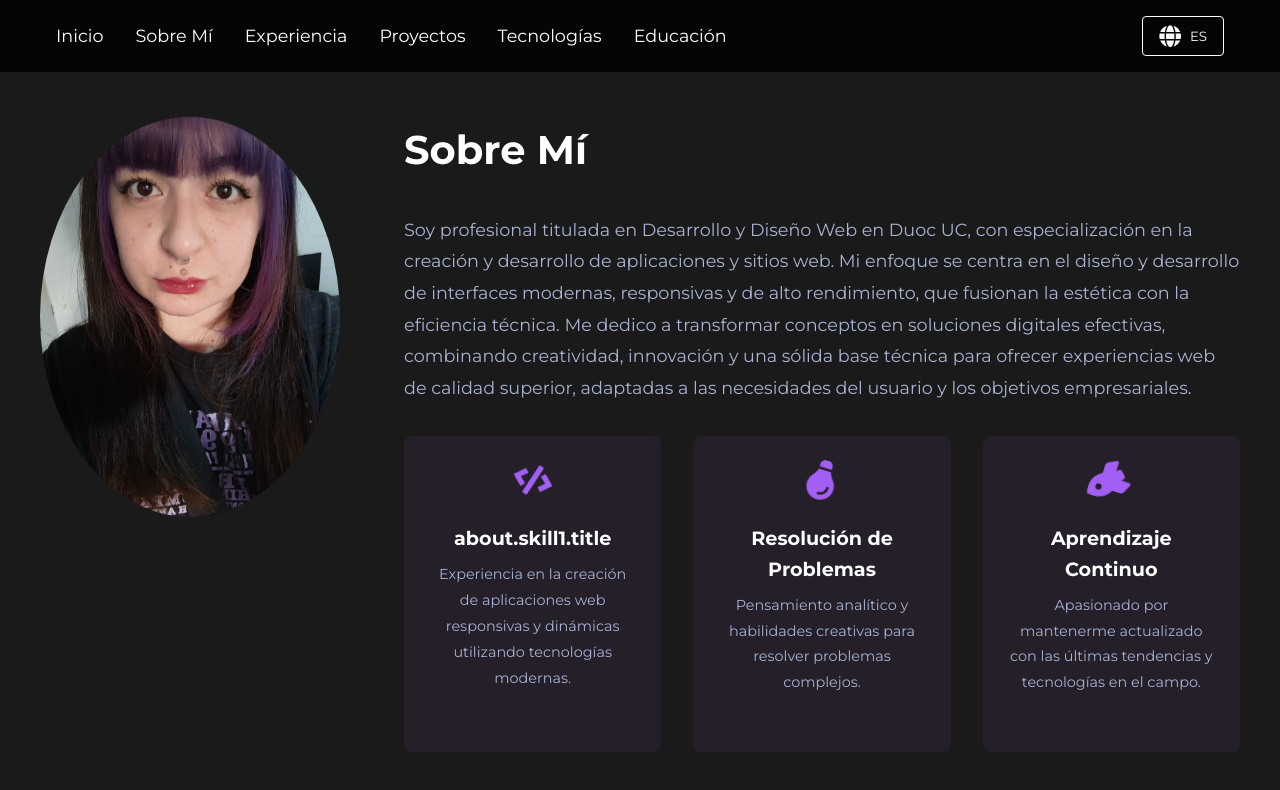
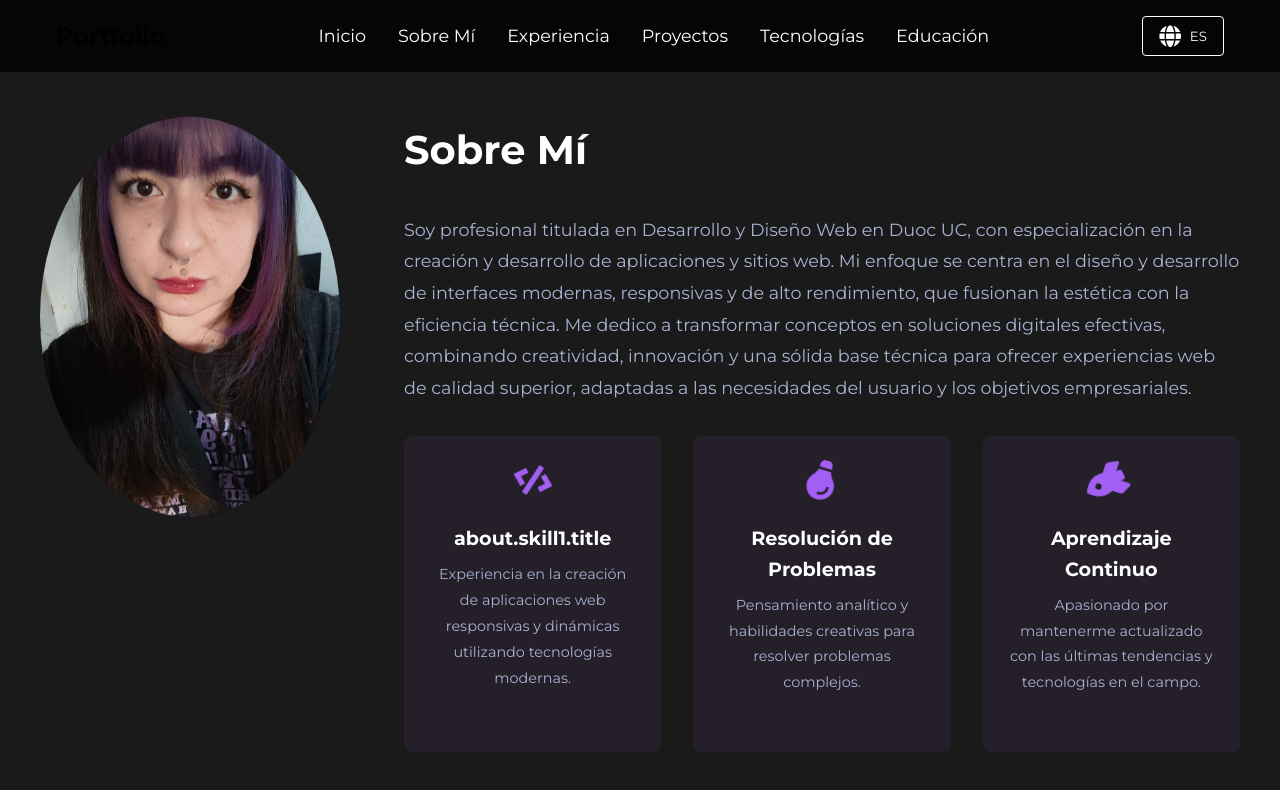
Before and after one commit to AmeliaSimone/portfolio, a Next.js app: page /about in a window 1280 px wide. Shown: the top 790 px of the page. Built offline with nearby package versions, Linux system fonts and the light colour scheme.

Commit message:
Mejoras 4 ahora si que si

```diff
--- a/components/header/header.module.scss
+++ b/components/header/header.module.scss
@@ -25,7 +25,7 @@
     .logo {
       font-size: 1.5rem;
       font-weight: bold;
-      color: white; // Cambié a blanco para mejorar la visibilidad
+      color: rgb(0, 0, 0); // Cambié a blanco para mejorar la visibilidad
       text-decoration: none;
       transition: transform 0.3s ease;
       z-index: 1001;
--- a/components/header/header.tsx
+++ b/components/header/header.tsx
@@ -40,7 +40,9 @@ export function Header() {
   return (
     <header className={`${styles.header} ${isScrolled ? styles.scrolled : ""}`}>
       <nav className={styles.nav}>
-
+        <Link href="/" className={styles.logo} onClick={closeMenu}>
+          Portfolio
+        </Link>
 
         {/* Desktop Menu */}
         <div className={styles.desktopMenu}>
```
